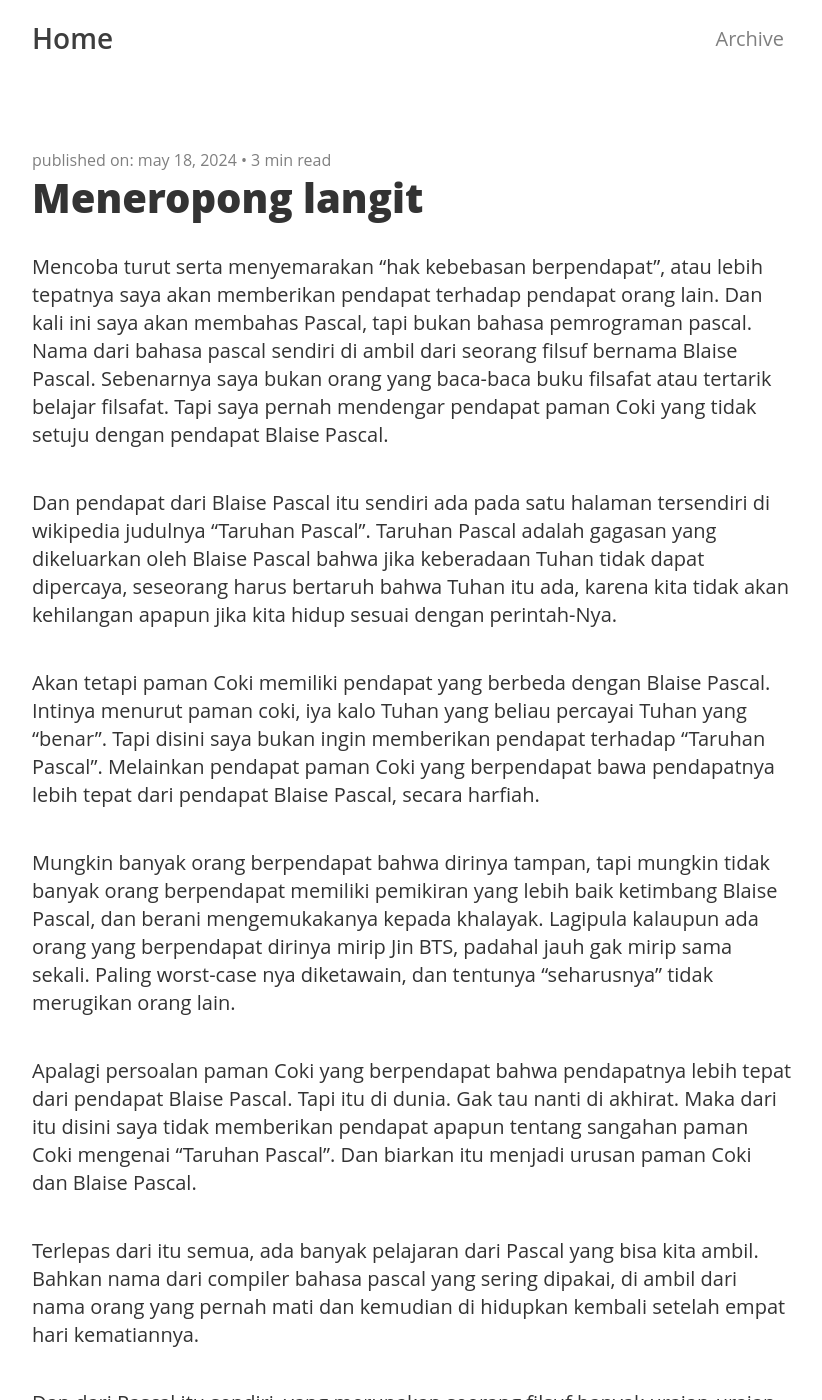
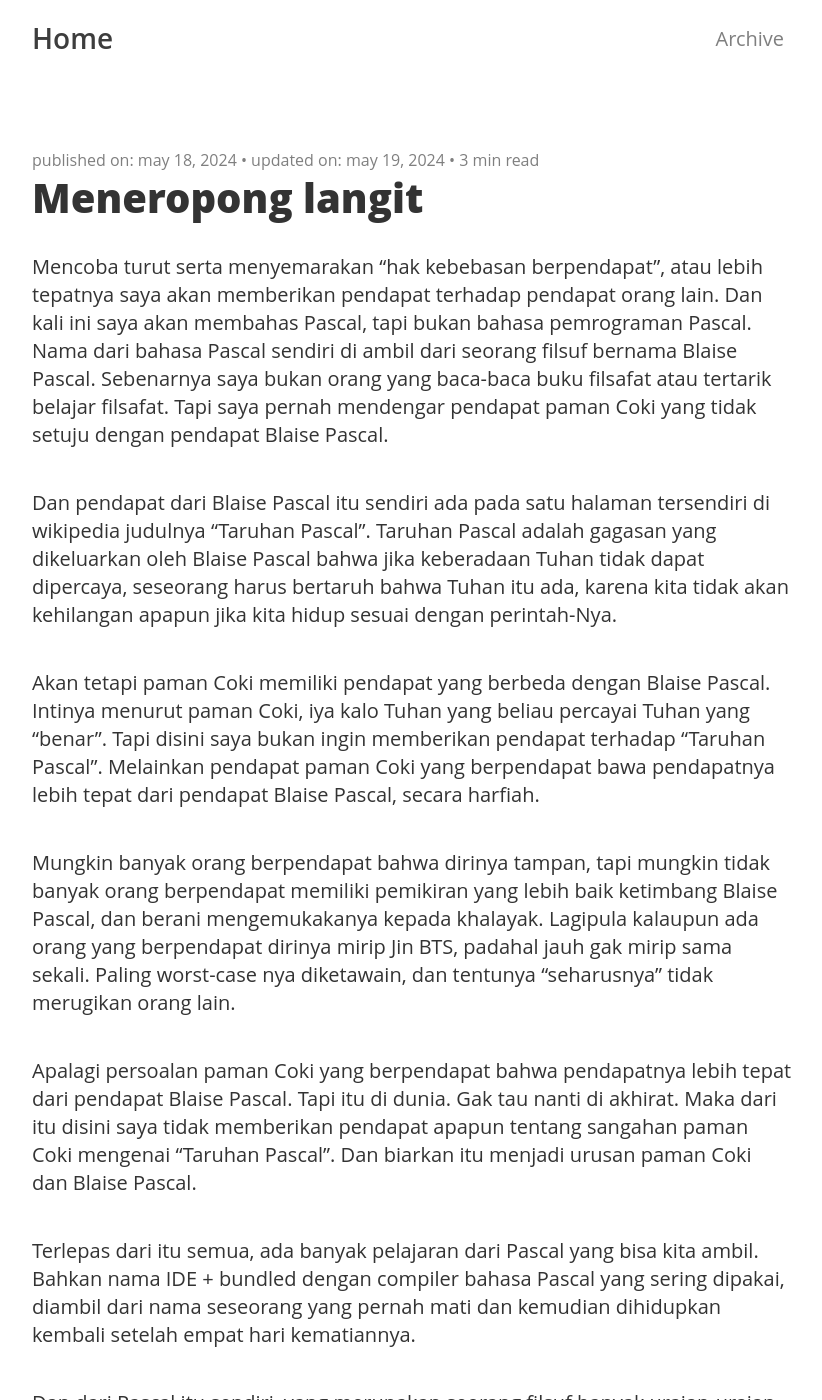
Before and after one commit to wildan9/wildan9.github.io, a Jekyll site: the page built from _posts/2024-05-18-pascal.md, in a window 1280 px wide and 1400 px high. Shown: the whole window, without its empty margins (228-1050 px from the left). Built offline with Jekyll 4.4.1, drawn with Linux system fonts in a browser that asks for light colours; nearby versions of some CDN libraries; some of the changed text lies outside the part shown.

Commit message:
Update 2024-05-18-pascal.md

```diff
--- a/_posts/2024-05-18-pascal.md
+++ b/_posts/2024-05-18-pascal.md
@@ -1,21 +1,22 @@
 ---
 title: Meneropong langit
+update_date: 2024-05-19
 ---
 
-Mencoba turut serta menyemarakan "hak kebebasan berpendapat", atau lebih tepatnya saya akan <!--more-->memberikan pendapat terhadap pendapat orang lain. Dan kali ini saya akan membahas Pascal, tapi bukan bahasa pemrograman pascal.
-Nama dari bahasa pascal sendiri di ambil dari seorang filsuf bernama Blaise Pascal. Sebenarnya saya bukan orang yang baca-baca buku filsafat atau tertarik belajar filsafat. Tapi saya pernah mendengar pendapat paman Coki yang tidak setuju dengan pendapat Blaise Pascal.
+Mencoba turut serta menyemarakan "hak kebebasan berpendapat", atau lebih tepatnya saya akan <!--more-->memberikan pendapat terhadap pendapat orang lain. Dan kali ini saya akan membahas Pascal, tapi bukan bahasa pemrograman Pascal.
+Nama dari bahasa Pascal sendiri di ambil dari seorang filsuf bernama Blaise Pascal. Sebenarnya saya bukan orang yang baca-baca buku filsafat atau tertarik belajar filsafat. Tapi saya pernah mendengar pendapat paman Coki yang tidak setuju dengan pendapat Blaise Pascal.
 
 Dan pendapat dari Blaise Pascal itu sendiri ada pada satu halaman tersendiri di wikipedia judulnya "Taruhan Pascal". Taruhan Pascal adalah gagasan yang dikeluarkan oleh Blaise Pascal bahwa jika keberadaan Tuhan tidak dapat dipercaya, seseorang harus bertaruh bahwa Tuhan itu ada, karena kita tidak akan kehilangan apapun jika kita hidup sesuai dengan perintah-Nya.
 
-Akan tetapi paman Coki memiliki pendapat yang berbeda dengan Blaise Pascal. Intinya menurut paman coki, iya kalo Tuhan yang beliau percayai Tuhan yang "benar". Tapi disini saya bukan ingin memberikan pendapat terhadap "Taruhan Pascal". Melainkan pendapat paman Coki yang berpendapat bawa pendapatnya lebih tepat dari pendapat Blaise Pascal, secara harfiah.
+Akan tetapi paman Coki memiliki pendapat yang berbeda dengan Blaise Pascal. Intinya menurut paman Coki, iya kalo Tuhan yang beliau percayai Tuhan yang "benar". Tapi disini saya bukan ingin memberikan pendapat terhadap "Taruhan Pascal". Melainkan pendapat paman Coki yang berpendapat bawa pendapatnya lebih tepat dari pendapat Blaise Pascal, secara harfiah.
 
 Mungkin banyak orang berpendapat bahwa dirinya tampan, tapi mungkin tidak banyak orang berpendapat memiliki pemikiran yang lebih baik ketimbang Blaise Pascal, dan berani mengemukakanya kepada khalayak. Lagipula kalaupun ada orang yang berpendapat dirinya mirip Jin BTS, padahal jauh gak mirip sama sekali. Paling worst-case nya diketawain, dan tentunya "seharusnya" tidak merugikan orang lain.
 
 Apalagi persoalan paman Coki yang berpendapat bahwa pendapatnya lebih tepat dari pendapat Blaise Pascal. Tapi itu di dunia. Gak tau nanti di akhirat. Maka dari itu disini saya tidak memberikan pendapat apapun tentang sangahan paman Coki mengenai "Taruhan Pascal". Dan biarkan itu menjadi urusan paman Coki dan Blaise Pascal.
 
-Terlepas dari itu semua, ada banyak pelajaran dari Pascal yang bisa kita ambil. Bahkan nama dari compiler bahasa pascal yang sering dipakai, di ambil dari nama orang yang pernah mati dan kemudian di hidupkan kembali setelah empat hari kematiannya.
+Terlepas dari itu semua, ada banyak pelajaran dari Pascal yang bisa kita ambil. Bahkan nama IDE + bundled dengan compiler bahasa Pascal yang sering dipakai, diambil dari nama seseorang yang pernah mati dan kemudian dihidupkan kembali setelah empat hari kematiannya.
 
-Dan dari Pascal itu sendiri, yang merupakan seorang filsuf banyak uraian-uraian yang dapat di jadikan pelajaran. Setidaknya meskipun saya gak ngerti bahasa pemrograman pascal, tapi tetap ada pelajaran yang bisa di ambil. Jangankan dari Pascal, dari perkataan-perkataan penyiar radio di game GTA Vice City juga bisa:
+Dan dari Pascal itu sendiri, yang merupakan seorang filsuf banyak uraian-uraian yang dapat di jadikan pelajaran. Setidaknya meskipun saya gak ngerti bahasa pemrograman Pascal, tapi tetap ada pelajaran yang bisa di ambil. Jangankan dari Pascal, dari perkataan-perkataan penyiar radio di game GTA Vice City juga bisa:
 
 <iframe width="560" height="315" src="https://www.youtube.com/embed/6rsdjSeUQMw?si=C2UpocZAddhNH6sz" title="YouTube video player" frameborder="0" allow="accelerometer; autoplay; clipboard-write; encrypted-media; gyroscope; picture-in-picture; web-share" referrerpolicy="strict-origin-when-cross-origin" allowfullscreen></iframe>
 
```
